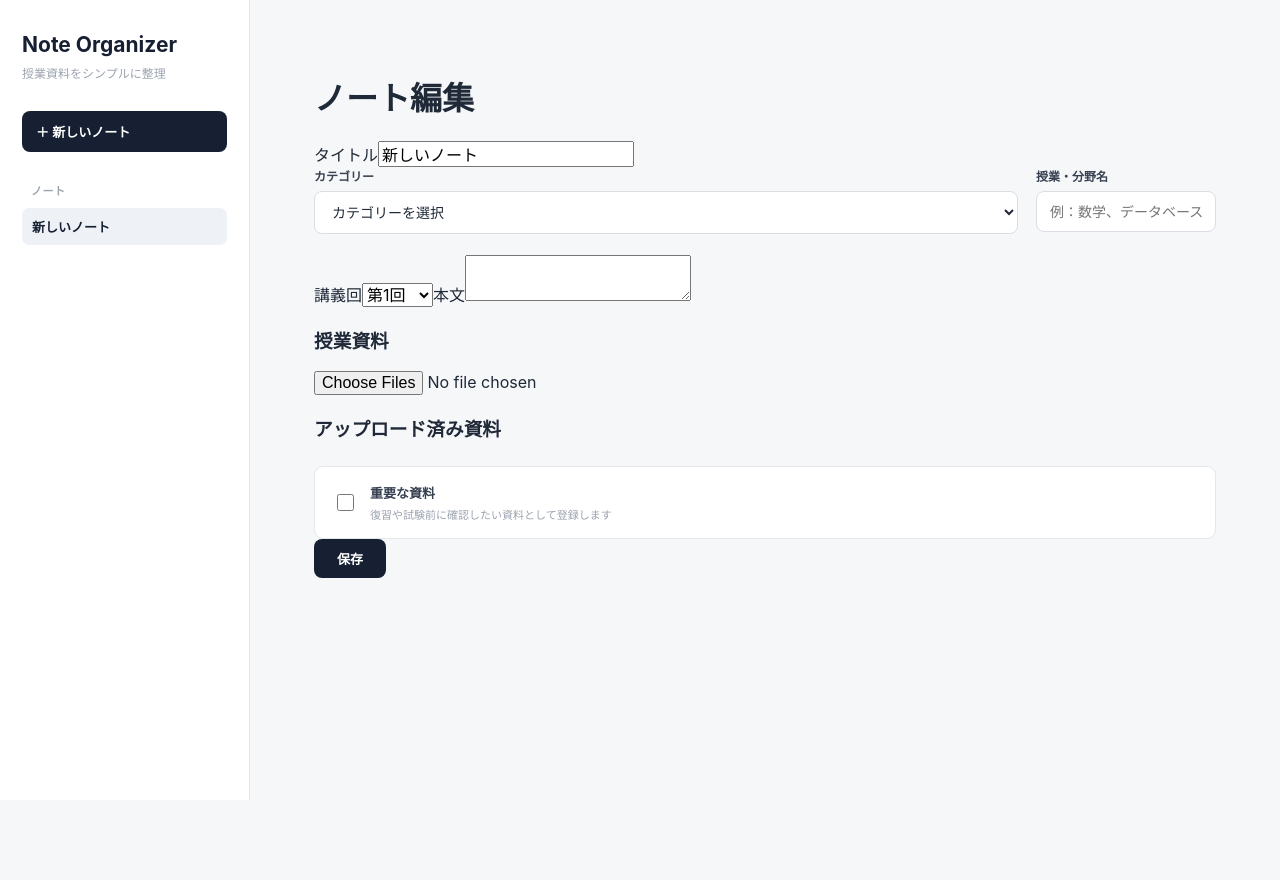
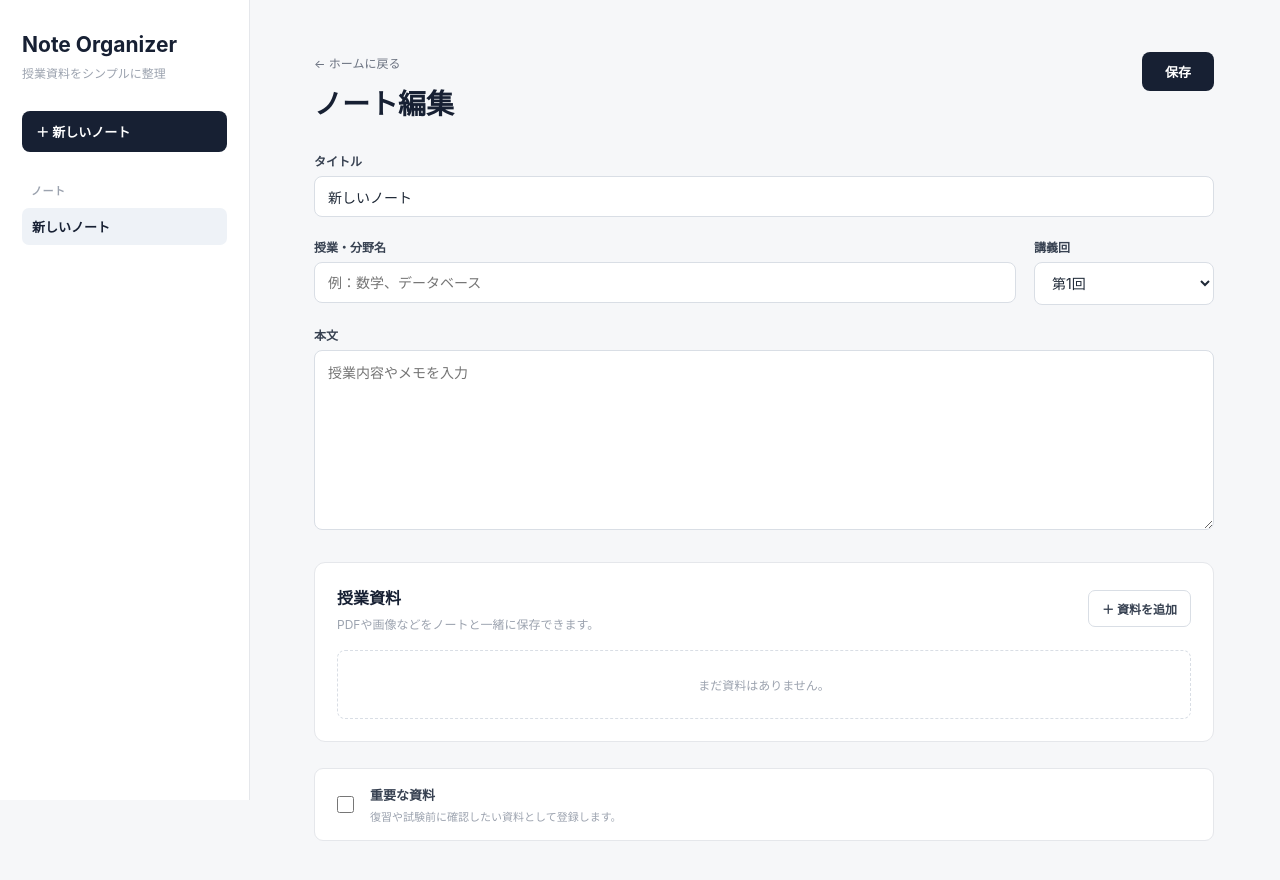
Before and after one commit to hisa-lab/HT24A088-class-note-organizer, a React (Vite) app: page / in a window 1280 px wide. Both pictures are taken after a click on the button "最初のノートを作成". Shown: the top 880 px of the page. Before the commit the page ends 800 px from the top, so only its background shows below. Built offline with nearby package versions, Linux system fonts and the light colour scheme.

Commit message:
画面の改善

```diff
--- a/src/components/NoteEditor.tsx
+++ b/src/components/NoteEditor.tsx
@@ -14,9 +14,6 @@ export default function NoteEditor({
 }: Props) {
   const [title, setTitle] =
     useState(note.title);
-
-  const [category, setCategory] =
-    useState(note.category ?? "");
 
   const [subject, setSubject] =
     useState(note.subject ?? "");
@@ -56,11 +53,27 @@ export default function NoteEditor({
     event.target.value = "";
   };
 
+  const openFile = (
+    file: (typeof files)[number]
+  ) => {
+    const fileUrl =
+      URL.createObjectURL(file.data);
+
+    window.open(
+      fileUrl,
+      "_blank",
+      "noopener,noreferrer"
+    );
+
+    window.setTimeout(() => {
+      URL.revokeObjectURL(fileUrl);
+    }, 60000);
+  };
+
   const save = async () => {
     await updateNote({
       ...note,
       title,
-      category,
       subject,
       lectureNo,
       content,
@@ -73,61 +86,65 @@ export default function NoteEditor({
 
   return (
     <main className="editor">
+      <div className="editor-header">
+        <div>
+          <button
+            type="button"
+            className="back-button"
+            onClick={goBack}
+          >
+            ← ホームに戻る
+          </button>
+
           <h1>ノート編集</h1>
+        </div>
 
+        <button
+          type="button"
+          className="save-button"
+          onClick={() => void save()}
+        >
+          保存
+        </button>
+      </div>
+
+      <div className="editor-form">
+        <div className="editor-field">
           <label>タイトル</label>
 
           <input
             type="text"
             value={title}
+            placeholder="ノートのタイトル"
             onChange={(e) =>
               setTitle(e.target.value)
             }
           />
+        </div>
 
         <div className="editor-row">
-  <div className="editor-field">
-    <label>カテゴリー</label>
-
-    <select
-      value={category}
-      onChange={(e) =>
-        setCategory(e.target.value)
-      }
-    >
-      <option value="">
-        カテゴリーを選択
-      </option>
-      <option value="数学・理系">数学・理系</option>
-      <option value="言語">言語</option>
-      <option value="社会・人文">社会・人文</option>
-      <option value="情報・IT">情報・IT</option>
-      <option value="資格・試験">資格・試験</option>
-      <option value="研修・仕事">研修・仕事</option>
-      <option value="その他">その他</option>
-    </select>
-  </div>
-
           <div className="editor-field">
             <label>授業・分野名</label>
 
             <input
               type="text"
               value={subject}
-      placeholder="例：数学、データベース、新人研修"
+              placeholder="例：数学、データベース"
               onChange={(e) =>
                 setSubject(e.target.value)
               }
             />
           </div>
-</div>
 
+          <div className="editor-field lecture-field">
             <label>講義回</label>
 
             <select
               value={lectureNo}
               onChange={(e) =>
-          setLectureNo(Number(e.target.value))
+                setLectureNo(
+                  Number(e.target.value)
+                )
               }
             >
               {Array.from(
@@ -142,17 +159,33 @@ export default function NoteEditor({
                 </option>
               ))}
             </select>
+          </div>
+        </div>
 
+        <div className="editor-field">
           <label>本文</label>
 
           <textarea
             value={content}
+            placeholder="授業内容やメモを入力"
             onChange={(e) =>
               setContent(e.target.value)
             }
           />
+        </div>
 
-      <h3>授業資料</h3>
+        <div className="material-section">
+          <div className="material-header">
+            <div>
+              <h2>授業資料</h2>
+
+              <p>
+                PDFや画像などをノートと一緒に保存できます。
+              </p>
+            </div>
+
+            <label className="upload-button">
+              ＋ 資料を追加
 
               <input
                 type="file"
@@ -160,67 +193,69 @@ export default function NoteEditor({
                 accept=".pdf,.doc,.docx,.ppt,.pptx,.jpg,.jpeg,.png"
                 onChange={handleFileUpload}
               />
+            </label>
+          </div>
 
-      <h3>アップロード済み資料</h3>
+          {files.length === 0 ? (
+            <div className="empty-files">
+              まだ資料はありません。
+            </div>
+          ) : (
+            <div className="file-list">
+              {files.map((file, index) => (
+                <button
+                  key={`${file.name}-${index}`}
+                  type="button"
+                  className="file-item"
+                  onClick={() =>
+                    openFile(file)
+                  }
+                >
+                  <div>
+                    <strong>
+                      {file.name}
+                    </strong>
 
-      <ul>
-        {files.map((file, index) => (
-          <li key={`${file.name}-${index}`}>
-            <button
-              type="button"
-              onClick={() => {
-                const fileUrl =
-                  URL.createObjectURL(
-                    file.data
-                  );
+                    <p>
+                      クリックして資料を開く
+                    </p>
+                  </div>
 
-                window.open(
-                  fileUrl,
-                  "_blank",
-                  "noopener,noreferrer"
-                );
-
-                window.setTimeout(() => {
-                  URL.revokeObjectURL(
-                    fileUrl
-                  );
-                }, 60000);
-              }}
-            >
-              {file.name}
+                  <span>→</span>
                 </button>
-          </li>
               ))}
-      </ul>
+            </div>
+          )}
+        </div>
 
         <label
           className={`important-box ${
-    important ? "important-box-checked" : ""
+            important
+              ? "important-box-checked"
+              : ""
           }`}
         >
           <input
             type="checkbox"
             checked={important}
             onChange={(e) =>
-      setImportant(e.target.checked)
+              setImportant(
+                e.target.checked
+              )
             }
           />
 
           <div>
-    <strong>重要な資料</strong>
+            <strong>
+              重要な資料
+            </strong>
+
             <p>
-      復習や試験前に確認したい資料として登録します
+              復習や試験前に確認したい資料として登録します。
             </p>
           </div>
         </label>
-
-<button
-  type="button"
-  className="save-button"
-  onClick={save}
->
-  保存
-</button>
+      </div>
     </main>
   );
 }
```
Lines whose indentation alone changed are shown as unchanged.
